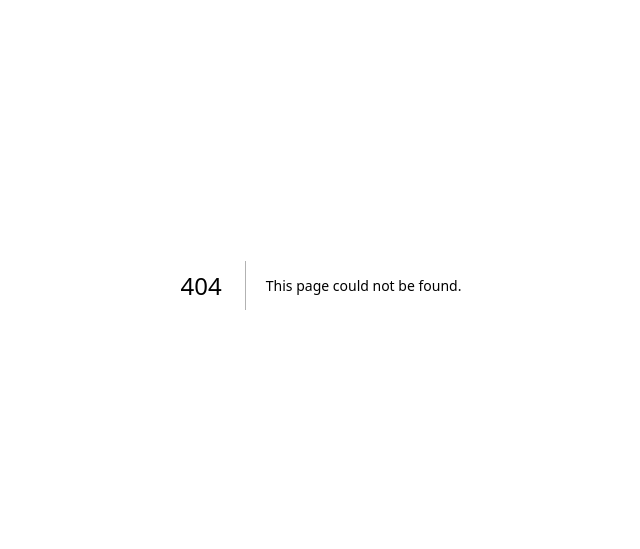
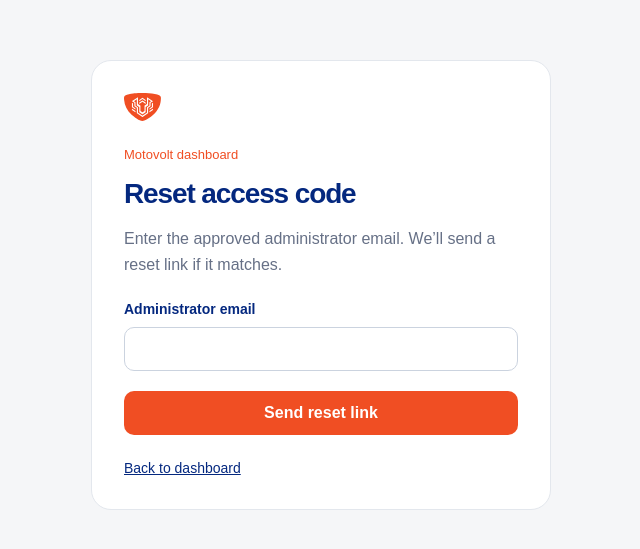
Before and after one commit to heyapu/motovolt-registration, a Next.js app: page /reset-pass in a window 1280 px wide. Before the commit this address had no page. Shown: the part 115-664 px from the top of the page, without its empty margins (319-959 px from the left). Built offline with nearby package versions, Linux system fonts and the light colour scheme; a web font is replaced by a local one.

Commit message:
Added reset pass page

```diff
--- /dev/null
+++ b/src/app/reset-pass/page.tsx
@@ -0,0 +1,5 @@
+import type { Metadata } from "next";
+import { ResetPass } from "@/components/dashboard/ResetPass";
+export const dynamic = "force-dynamic";
+export const metadata: Metadata = { title: "Reset access code · Motovolt", robots: { index: false, follow: false }, referrer: "no-referrer" };
+export default function ResetPassPage() { return <ResetPass />; }
```
